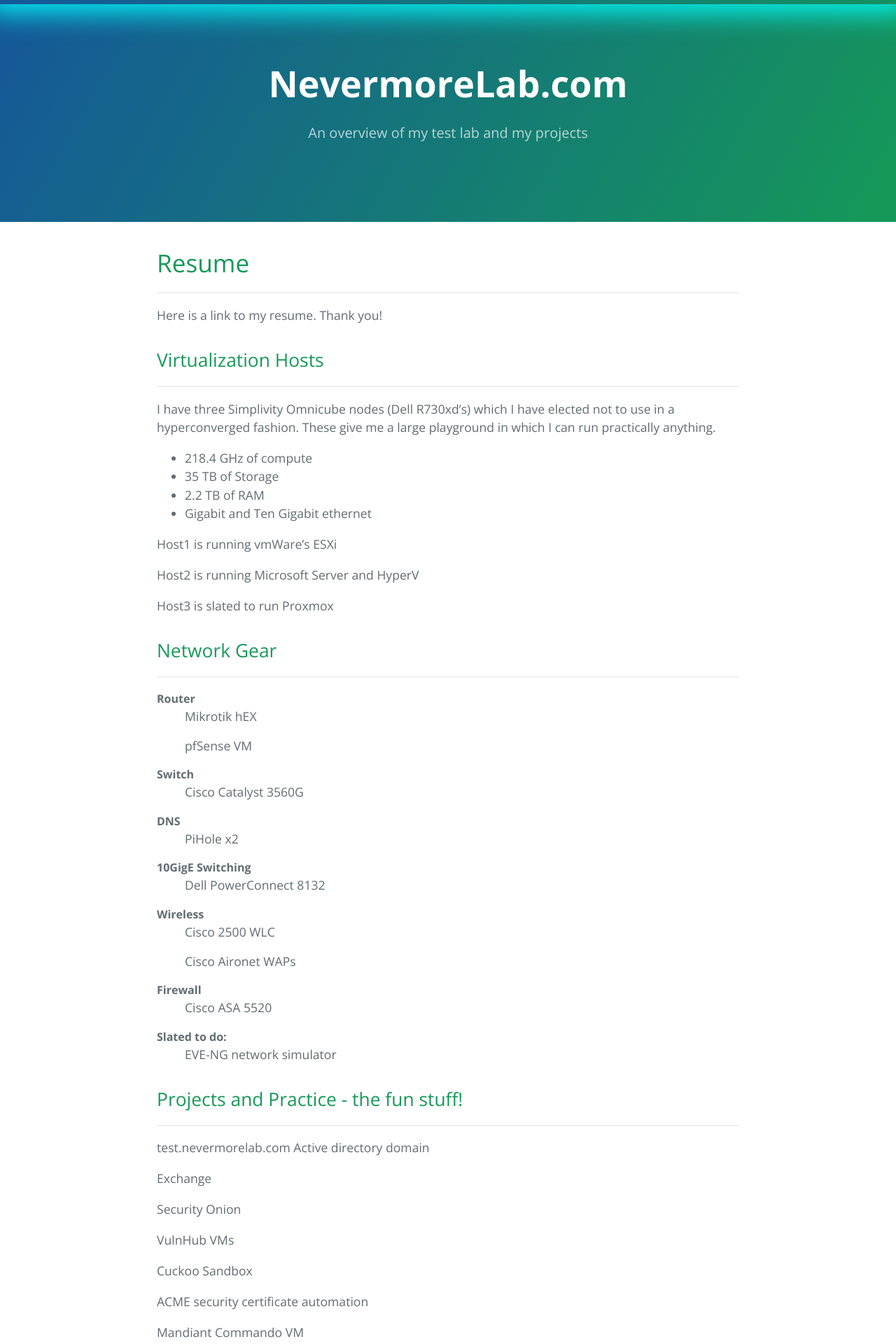
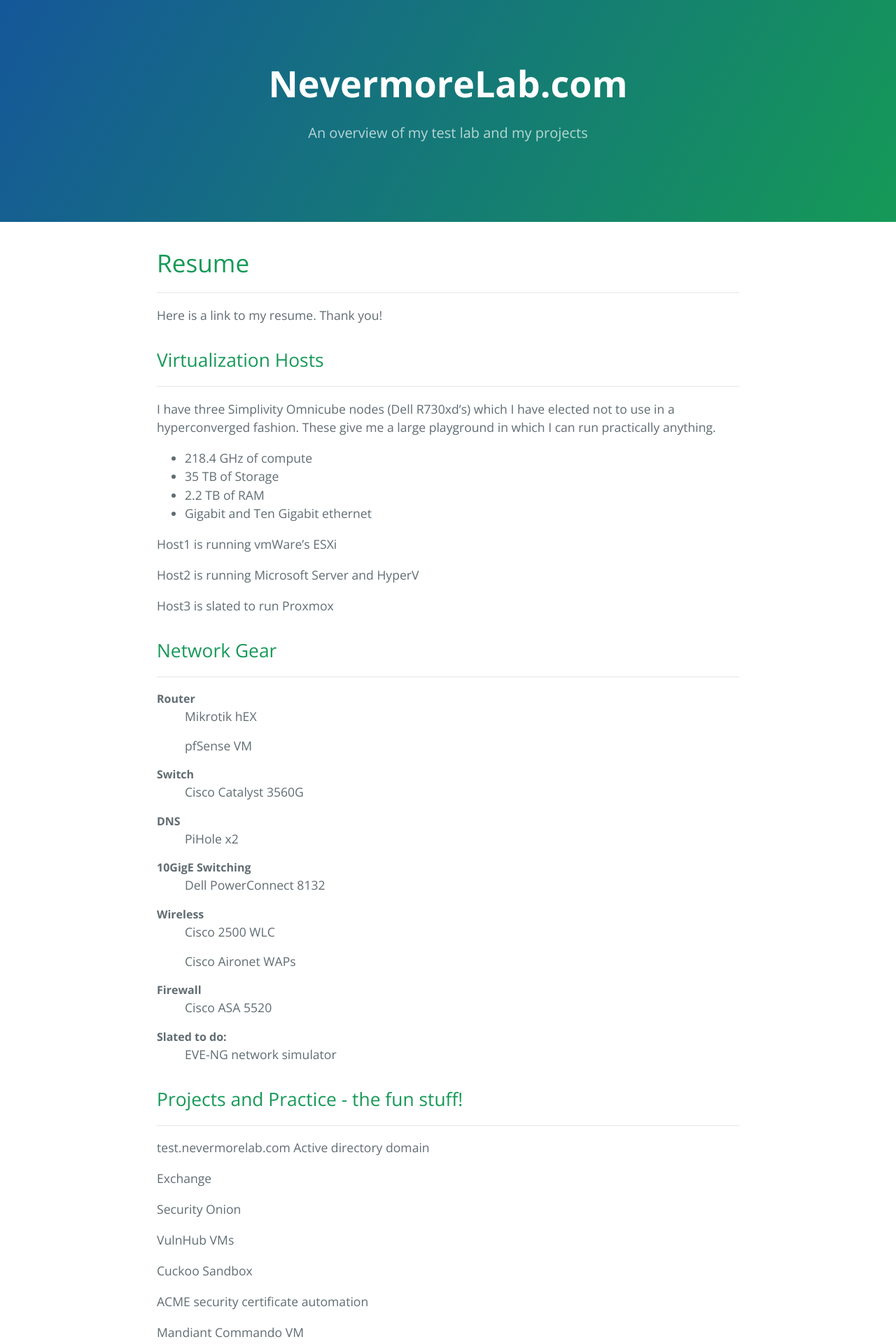
Before and after one commit to InfiniteInsight/InfiniteInsight.github.io, a Jekyll site: the page built from index.md, in a window 1280 px wide. Shown: the top 1920 px of the page at 70% size. Built offline with Jekyll 4.4.1, drawn with Linux system fonts in a browser that asks for light colours; our own code applies the rules of GitHub Pages for plain Markdown files.

Commit message:
scss experiments

```diff
--- a/_sass/jekyll-theme-cayman.scss
+++ b/_sass/jekyll-theme-cayman.scss
@@ -387,7 +387,7 @@ a {
   width: 100%;
   height: 6px;
   z-index: 1;
-  box-shadow: 0px -10px 40px 20px #0ff;
+  box-shadow:(to right 0px -10px 40px 20px rgb(255, 255, 255) var(--scroll));
   /* in order: x offset, y offset, blur size, spread size, color */
   /* blur size and spread size are optional (they default to 0) */
 }
```
